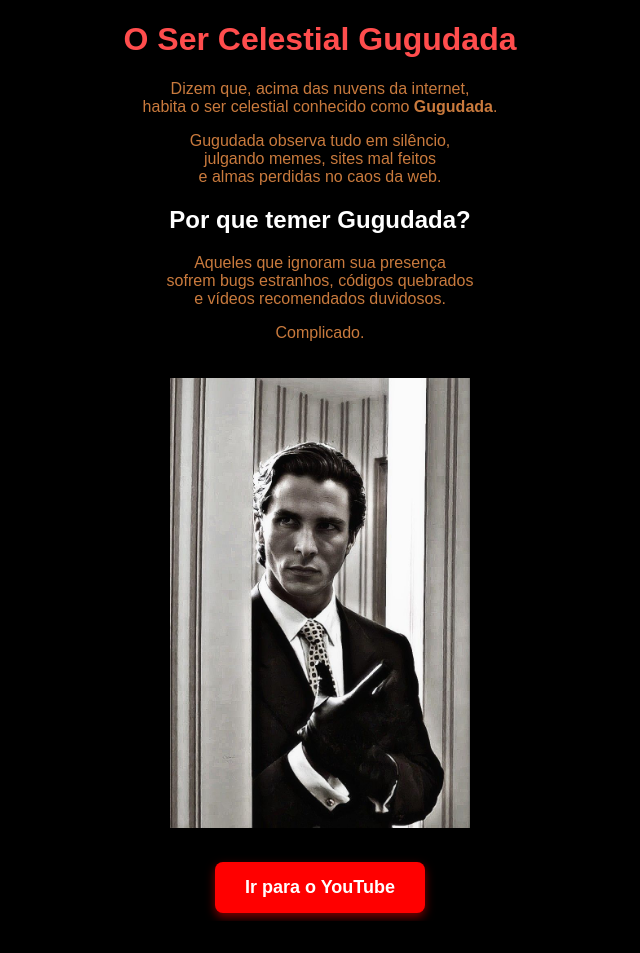
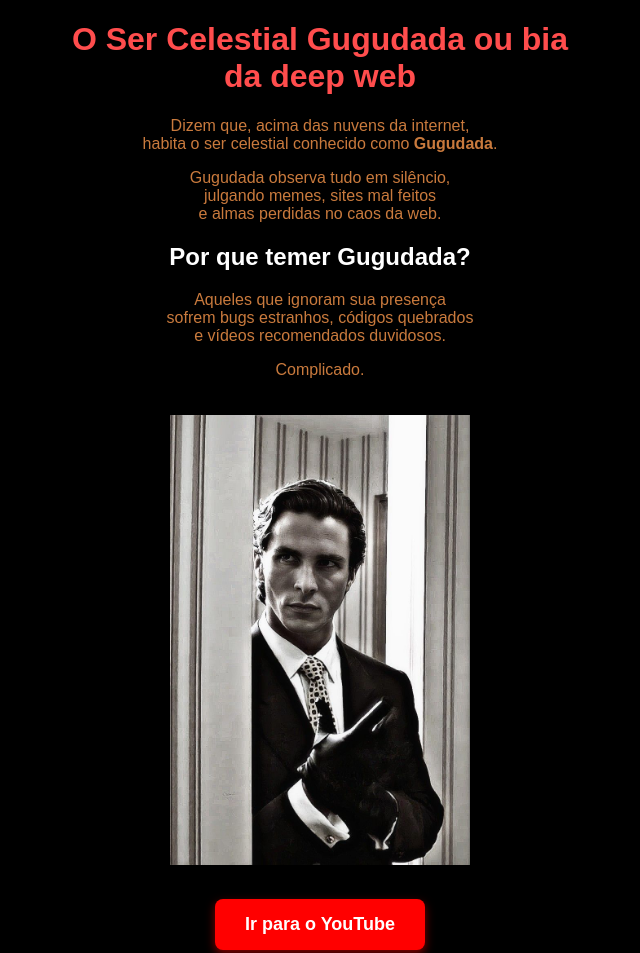
Before and after one commit to Mistoplay/gugudada, a plain HTML site: page index.html in a window 1280 px wide. Shown: the top 953 px of the page, without its empty margins (320-960 px from the left). Before the commit the page ends 921 px from the top, so only its background shows below. Drawn offline with Linux system fonts and the light colour scheme.

Commit message:
Update index.html

```diff
--- a/index.html
+++ b/index.html
@@ -49,7 +49,7 @@
 
 <body>
 
-    <h1>O Ser Celestial Gugudada</h1>
+    <h1>O Ser Celestial Gugudada ou bia <br> da deep web</h1>
 
     <p>
         Dizem que, acima das nuvens da internet,<br>
```
